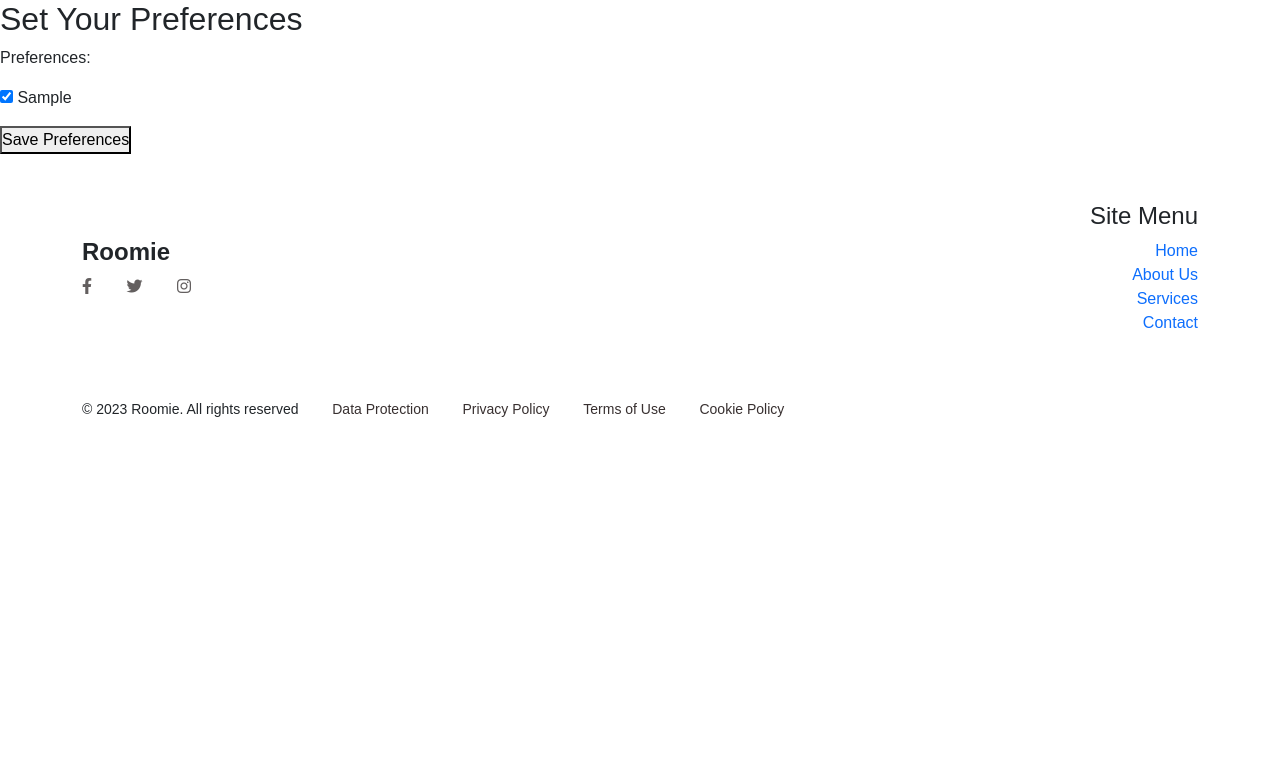
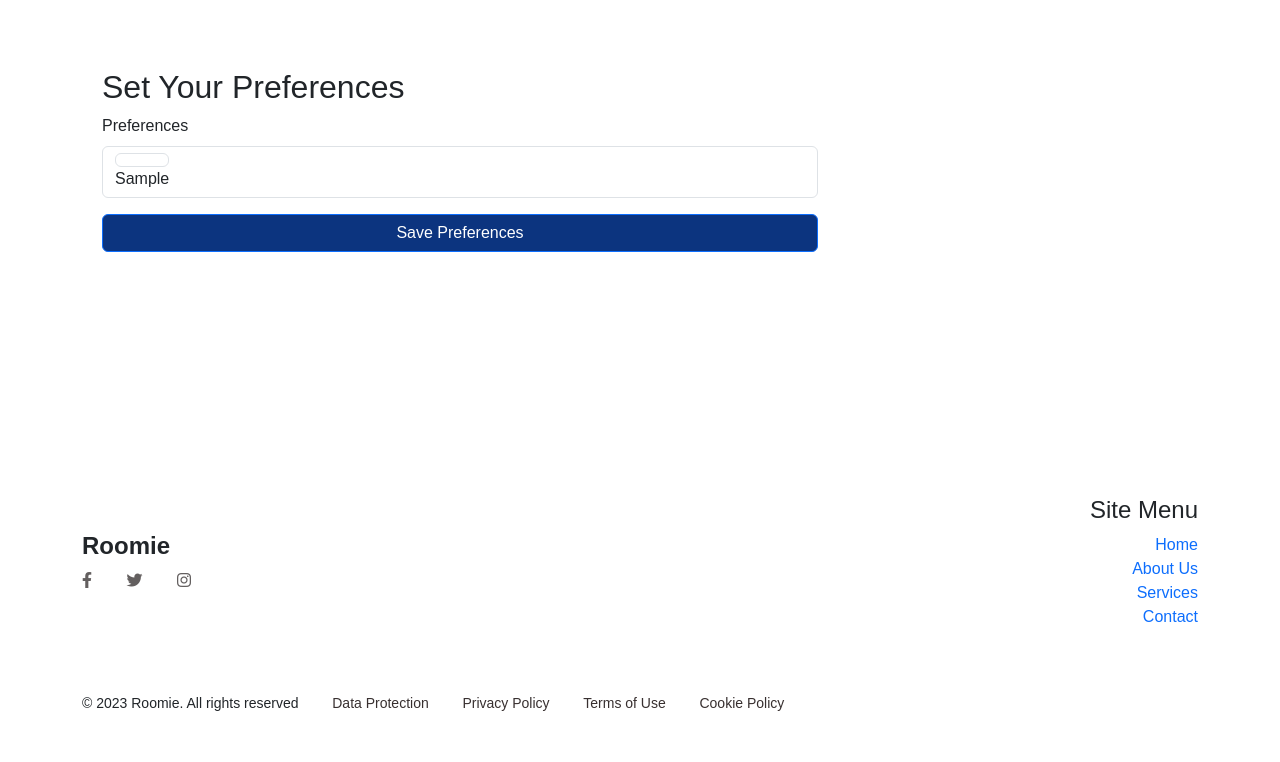
Before and after one commit to doingSigns/roomie, a Django app: page /web/preference/ in a window 1280 px wide. Shown: the part 56-818 px from the top of the page. Before the commit the page ends 473 px from the top, so only its background shows below. Run offline with Django 4.2, Linux system fonts and the light colour scheme; a user stored in the database is signed in; tables that the repository leaves empty hold one stand-in row (values such as "Sample post"); parts of the project's set-up code (start-up, migrations or seed data) failed here and were passed over; some libraries are stand-ins or nearby versions; some web fonts are replaced.

Commit message:
New updates

```diff
--- a/web/models.py
+++ b/web/models.py
@@ -19,10 +19,10 @@
 
 class Student(models.Model):
     STUDENT_LEVEL = [
-        ('100', '100'),
-        ('200', '200'),
-        ('300', '300'),
-        ('400', '400'),
+        ('100', 'Year One'),
+        ('200', 'Year Two'),
+        ('300', 'Year Three'),
+        ('400', 'Post Graduate'),
     ]
     user = models.OneToOneField(User, on_delete=models.CASCADE)
     department = models.CharField(max_length=100)
--- a/web/templates/web/dashboard.html
+++ b/web/templates/web/dashboard.html
@@ -41,7 +41,7 @@
               <div class="card text-dark" style="width: 18rem">
                 <img
                   src="{{ room.room_photo.url }}"
-                  class="card-img-top"
+                  class="img-fluid"
                   alt="Room Photo"
                 />
                 <div class="card-body">
@@ -51,6 +51,8 @@
                     <strong>Room Capacity:</strong> {{ room.room_capacity }}<br />
                     <strong>Room Owner:</strong> {{ matched_student.user.get_full_name }}
                   </p>
+
+                  <a href="mailto: {{ matched_student.user.email }}" class="btn btn-primary">Send a mail</a>
                 </div>
               </div>
             </div>
--- a/web/templates/web/preference_form.html
+++ b/web/templates/web/preference_form.html
@@ -1,10 +1,20 @@
 {% extends 'base.html' %}
-
+{% load django_bootstrap5 %}
 {% block content %}
-  <h2>Set Your Preferences</h2>
-  <form method="post">
-    {% csrf_token %}
-    {{ form.as_p }}
-    <button type="submit">Save Preferences</button>
-  </form>
+<div class="container d-flex flex-column justify-content-center mt-5">
+  <div class="row">
+    <div class="col-md-8 md-offset-2">
+      <div class="login-text-box">
+        <h2>Set Your Preferences</h2>
+        <form method="post">
+          {% csrf_token %}
+          {% bootstrap_form form %}
+          <div class="d-grid">
+          <button type="submit" class="btn btn-primary">Save Preferences</button>
+          </div>
+        </form>
+      </div>
+    </div>
+  </div>
+</div>
 {% endblock %}
--- a/web/views.py
+++ b/web/views.py
@@ -4,6 +4,8 @@
 from django.http import HttpResponse
 from django.db import connection
 from django.core.exceptions import ObjectDoesNotExist
+from django.core.mail import send_mail
+
 
 from django.shortcuts import render,get_object_or_404, redirect
 
```
Also changed, not shown: roomiematch/settings.py (line endings or trailing spaces), web/migrations/0010_alter_student_level.py (added).
